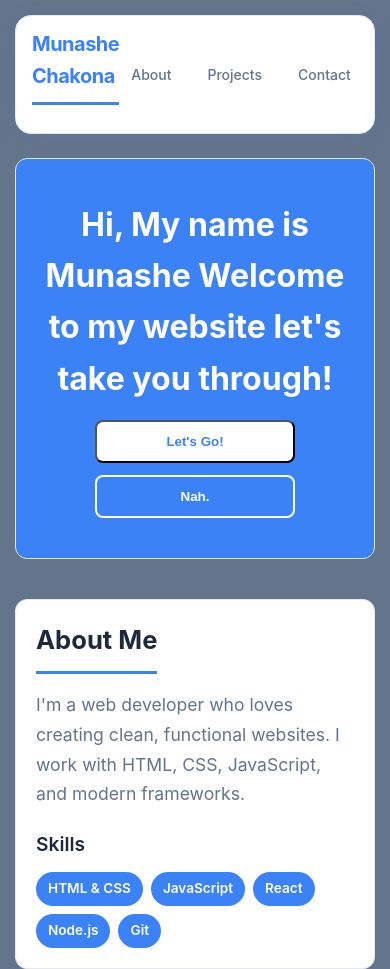
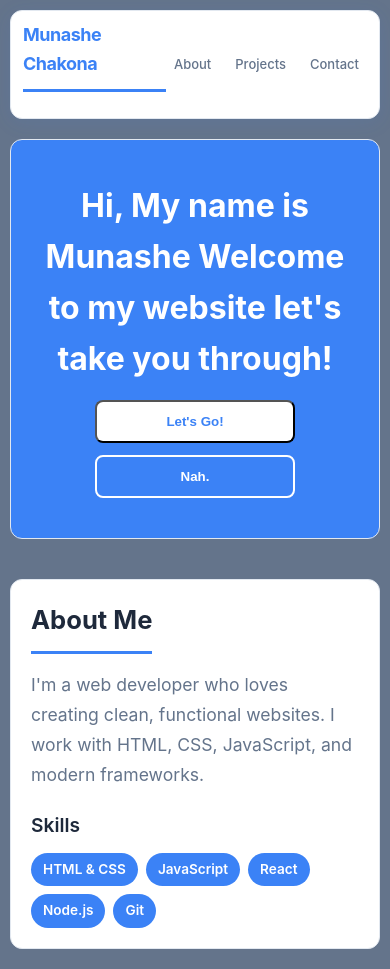
Before and after one commit to N-Nashe/CDV05, a plain HTML site: page index.html in a window 390 px wide. Shown: the top 969 px of the page. Drawn offline with Linux system fonts and the light colour scheme.

Commit message:
added body and nav section for mobile styles

```diff
--- a/styles.css
+++ b/styles.css
@@ -362,7 +362,31 @@ p {
         margin-bottom: 8px;
     }
 
+/* Mobile Breakpoint (480px and below) */
+@media (max-width: 480px) {
+    body {
+        padding: 10px;
+        font-size: 14px;
+    }
 
+    nav {
+        padding: 10px 12px;
+        margin-bottom: 20px;
+        border-radius: 12px;
+    }
+
+    nav h2 {
+        font-size: 18px;
+    }
+
+    nav ul {
+        gap: 8px;
+    }
+
+    nav a {
+        padding: 4px 8px;
+        font-size: 13px;
+    }
 
 
 }
```
